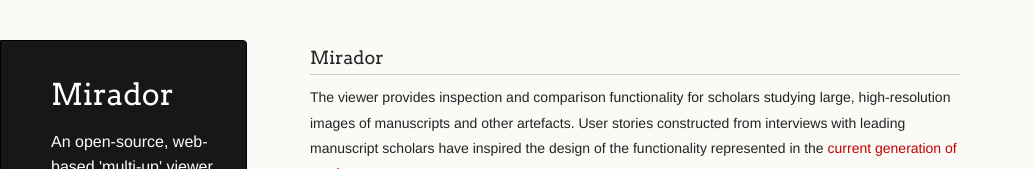
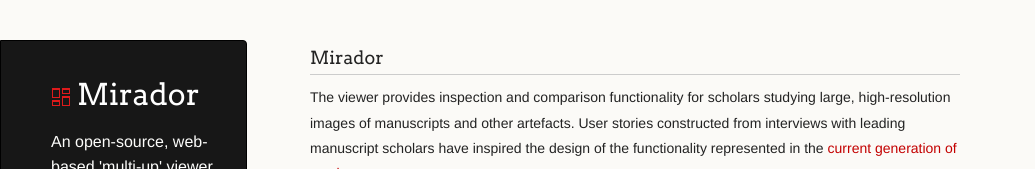
Before and after one commit to ProjectMirador/m1, a plain HTML site: page index.html in a window 1280 px wide. Shown: the top 169 px of the page, without its empty margins (0-1035 px from the left). Drawn offline with nearby package versions, Linux system fonts and the light colour scheme.

Commit message:
Added mirador icons to the site

```diff
--- a/index.html
+++ b/index.html
@@ -35,7 +35,7 @@
         </p>
       </header>
       <section>
-        <h3><a name="mirador" class="anchor" href="#mirador"><span class="octicon octicon-link"></span></a>Mirador</h3>
+        <h3 class="page-title"><a name="mirador" class="anchor" href="#mirador"><span class="octicon octicon-link"></span></a>Mirador</h3>
         <p>
           The viewer provides inspection and comparison functionality for scholars studying large, high-resolution images of manuscripts and
           other artefacts. User stories constructed from interviews with leading manuscript scholars have inspired the design of the functionality
--- a/stylesheets/mirador-gh.css
+++ b/stylesheets/mirador-gh.css
@@ -1,3 +1,8 @@
+h1.header {
+  background: transparent url('../images/icon-mirador_fb0025.png') left center no-repeat;
+  padding-left: 26px;
+}
+
 .mirador-demo ul {
   list-style:none;
   padding:0;
```
Also changed, not shown: favicon.ico (added), images/icon-mirador_232323.png (added), images/icon-mirador_fb0025.png (added).
